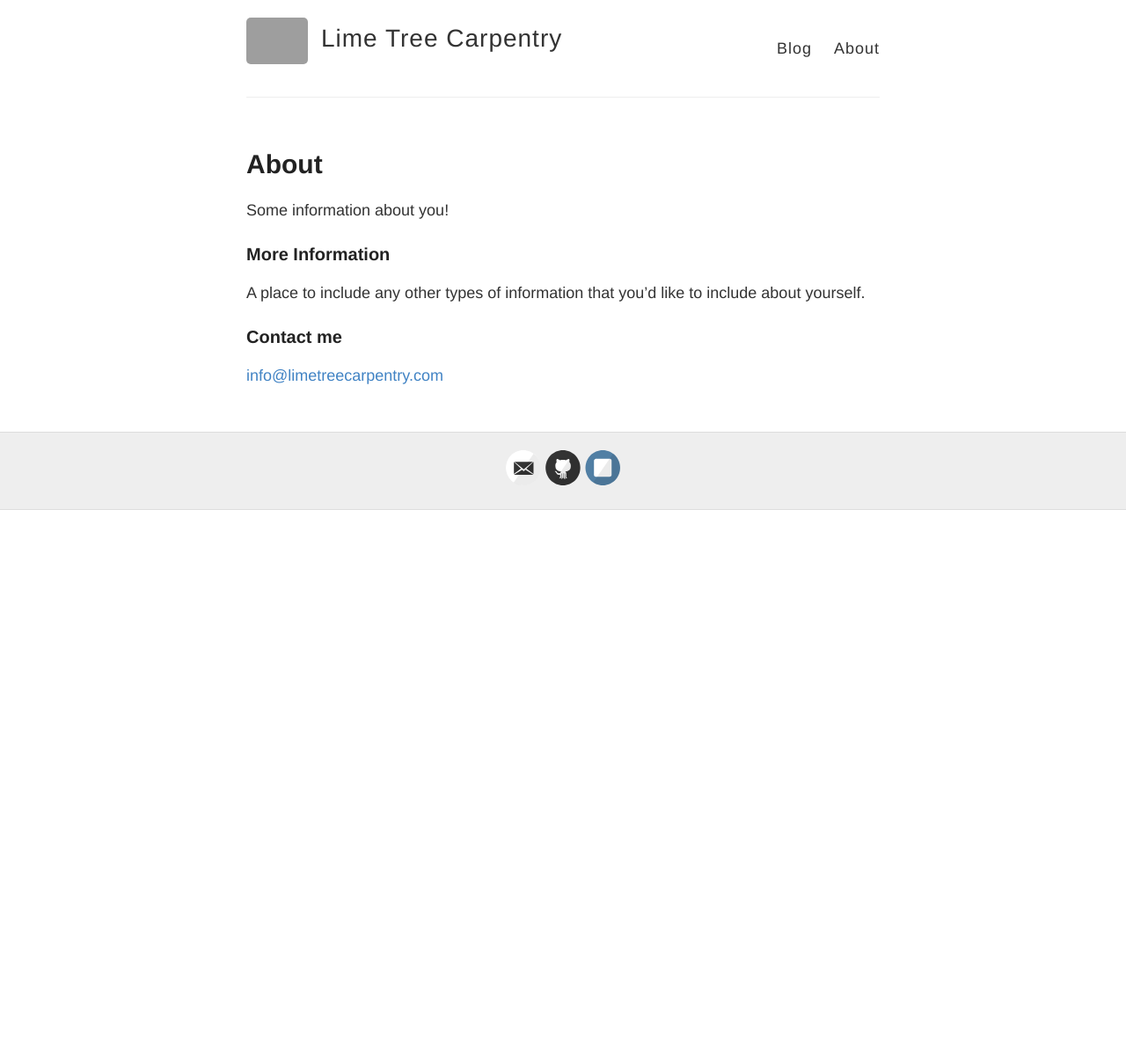
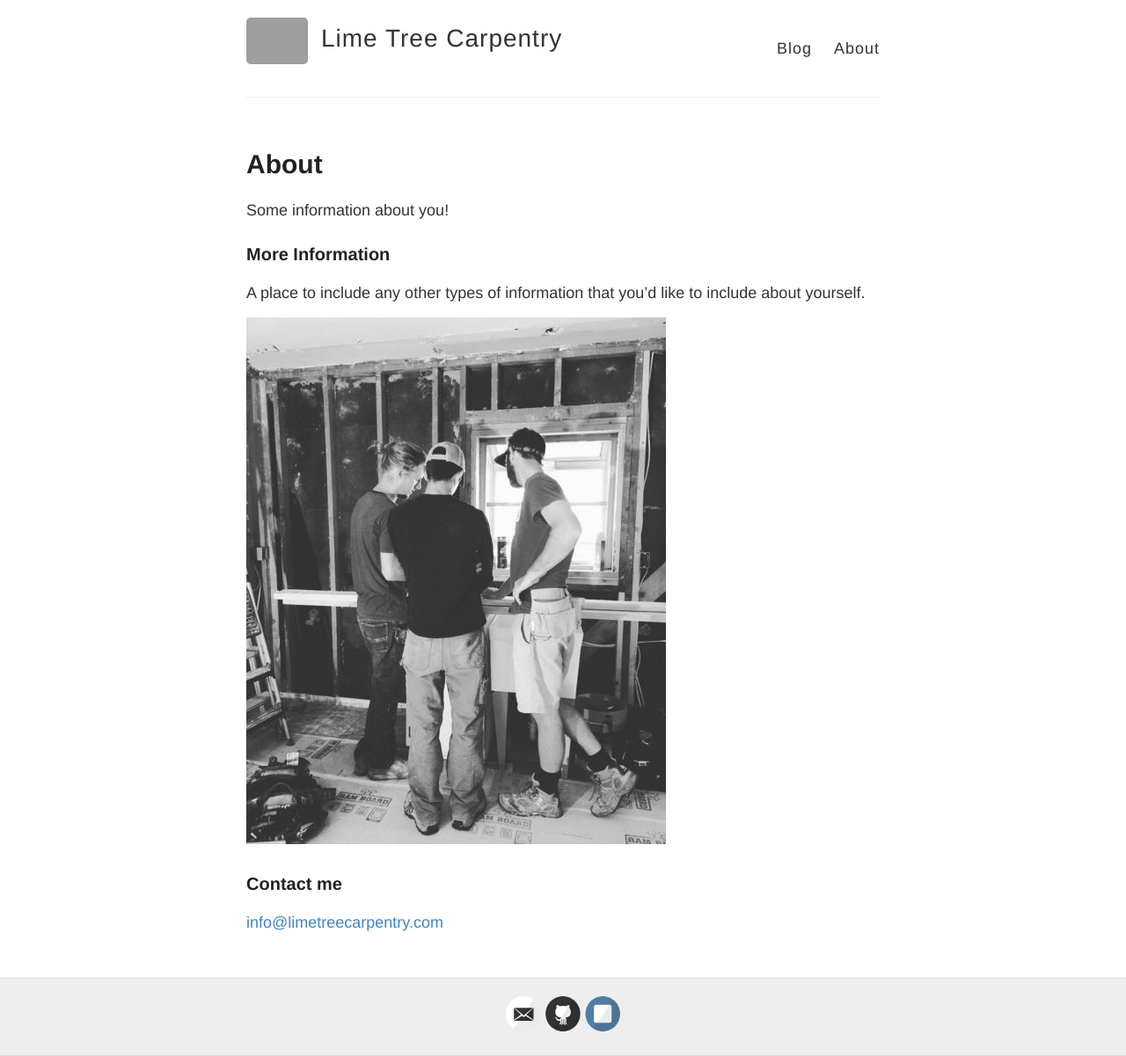
Before and after one commit to limetreecarpentry/limetreecarpentry.github.io, a Jekyll site: the page built from about.md, in a window 1280 px wide. Shown: the whole page at 88% size. Built offline with Jekyll 4.4.1, drawn with Linux system fonts in a browser that asks for light colours; Markdown is read by kramdown in place of the engine named in the settings; before the commit the page ends 900 px from its top, so only the background shows below that; grey boxes are pictures that could not be loaded.

Commit message:
add photo

```diff
--- a/about.md
+++ b/about.md
@@ -10,7 +10,7 @@ Some information about you!
 
 A place to include any other types of information that you'd like to include about yourself.
 
-[]({{ site.baseurl }}/images/us.jpg)
+![_config.yml]({{ site.baseurl }}/images/us.jpg)
 
 ### Contact me
 
```
